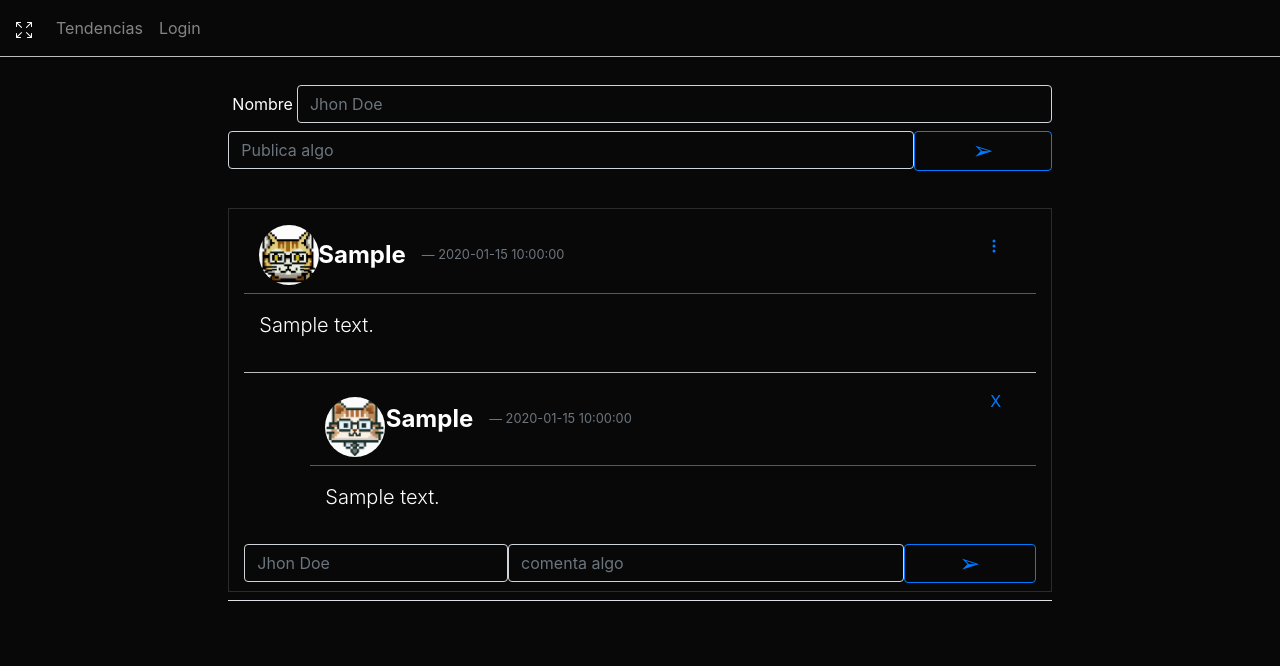
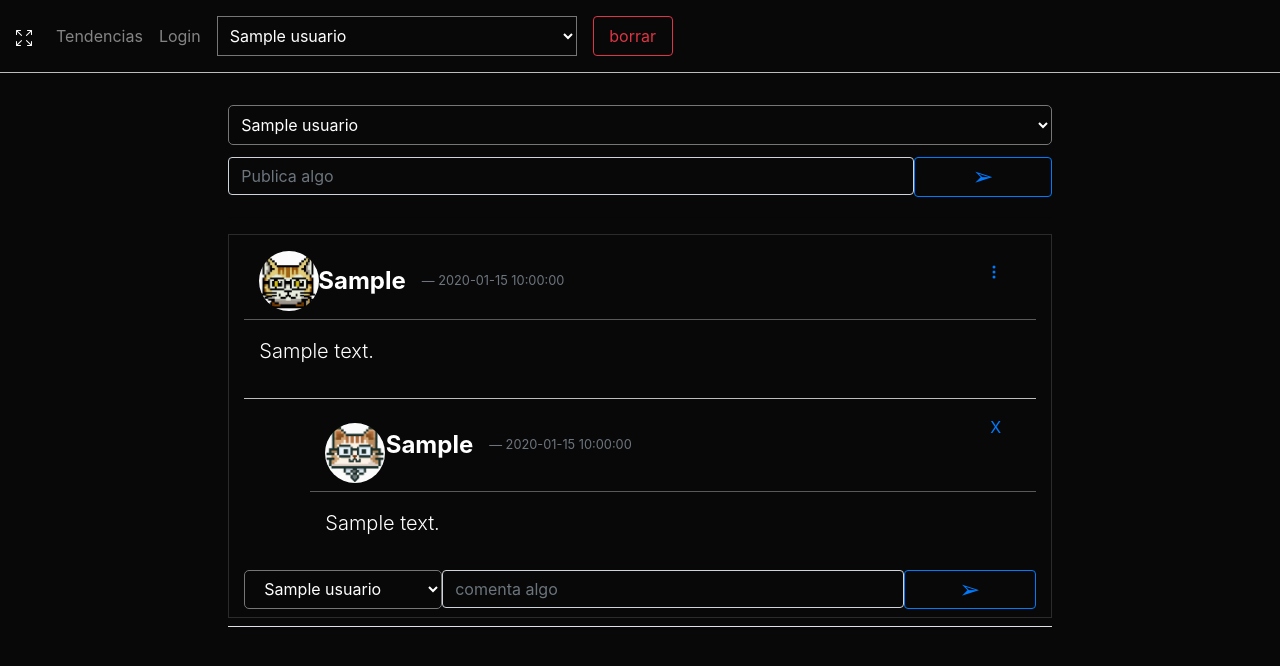
Before and after one commit to valentinoarballo/blog_flask, a Flask app: page / in a window 1280 px wide. Shown: the top 666 px of the page. Run offline with Flask 3, Linux system fonts and the light colour scheme; tables that the repository leaves empty hold one stand-in row (values such as "Sample post"); some libraries are stand-ins or nearby versions.

Commit message:
seleccionar usuario y borrar usuario

```diff
--- a/app.py
+++ b/app.py
@@ -115,10 +115,12 @@ def inject_posteos():
     publicaciones = Publicacion.query.order_by(Publicacion.fecha_hora.desc()).all()
     comentarios = db.session.query(Comentario).all()
     temas = db.session.query(Tema).all()
+    usuarios = db.session.query(Usuario).all()
     return  dict(
         publicaciones=publicaciones,  #esto va a estar disponible en todos los templates
         comentarios=comentarios,
-        temas=temas
+        temas=temas,
+        usuarios=usuarios
     )
 
 @app.route('/')
@@ -159,13 +161,29 @@ def nuevo_posteo():
 @app.route('/agregar_usuario', methods = ["POST"])
 def nuevo_usuario():
     if request.method == "POST":
-        nombre = request.form["nombre"] # llama al retorno del form autor
+        nombre = request.form["nombre"]
         email = request.form["email"]
         password = request.form["password"]
-        nuevo_usuario = Usuario(nombre=nombre, email=email, password=password) # crea un post asignando nombre del autor y el post en si
+        nuevo_usuario = Usuario(nombre=nombre, email=email, password=password)
         db.session.add(nuevo_usuario) # agrega el cambio
         db.session.commit() # lo commitea
         return redirect(url_for("index"))
+
+# eliminar usuario
+@app.route("/borrar_usuario", methods=["POST"])
+def borrar_usuario():
+    try:
+        id = request.form["usuario_id"]
+        flash("Usuario eliminado.")
+        usuario = Usuario.query.get(id)
+        db.session.delete(usuario) # borra la publicacion
+        db.session.commit() # commitea el cambio
+    except:
+        flash("No hay usuario para borrar.")
+
+    return redirect(url_for("index"))
+
+
 
 # eliminar publicacion
 @app.route("/borrar_publicacion/<id>")
--- a/static/css/main.css
+++ b/static/css/main.css
@@ -23,3 +23,9 @@ img {
     height: 60px;
     width: 60px;
 }
+
+#select{
+    background-color: rgb(8, 8, 8) !important;
+    color: rgb(255, 255, 255)!important;
+    border-radius: 5px!important;
+}
--- a/templates/index.html
+++ b/templates/index.html
@@ -20,10 +20,11 @@ Inicio
 {% endfor %}
 
 <form class="row mx-0 mt-4" action="/agregar_publicacion" method="POST">
-    <div class="col-lg-1 d-flex justify-content-center align-items-center">
-        <span class="text-center">Nombre</span>
-    </div>
-    <input class="form-control my-1 col-lg-11 col-12" type="text" name="autor" placeholder="Jhon Doe">
+    <select class="col-12 p-2 my-2" name="autor" id="select">
+        {% for usuario in usuarios %}
+            <option value="{{usuario.nombre}}">{{usuario.nombre}}</option>
+        {% endfor %}
+    </select>
     <input class="form-control col-10 my-1" type="text" name="descripcion" placeholder="Publica algo">
     <button class="btn-submit btn btn-outline-primary p-0 col-2 my-1" type="submit" style="font-size: 25px;">➢</button>
 </form>
@@ -99,9 +100,15 @@ Inicio
             <form class="row mx-0 w-100" action="/agregar_comentario" method="POST">
                 <input type="hidden" name="id_publicacion" value="{{ publicacion.id }}">
 
-                <input class="form-control col-lg-4 col-12" type="text" name="autor" placeholder="Jhon Doe">
-                <input class="form-control col-lg-6 col-8" type="text" name="descripcion" placeholder="comenta algo">
-                <button class="btn btn-submit btn-outline-primary p-0 col-lg-2 col-4" type="submit" style="font-size: 25px;">➢</button>
+                <select class="col-lg-3 col-12" name="autor" id="select">
+                    {% for usuario in usuarios %}
+                        <option value="{{usuario.nombre}}">{{usuario.nombre}}</option>
+                    {% endfor %}
+                </select>
+
+                <input class="form-control col-lg-7 col-8" type="text" name="descripcion" placeholder="comenta algo">
+
+                <button class="btn btn-submit btn-outline-primary p-0 col-lg-2 col-3" type="submit" style="font-size: 25px;">➢</button>
             </form>
         </div>
         {% endfor %}
--- a/templates/navbar.html
+++ b/templates/navbar.html
@@ -12,11 +12,22 @@
     </button>
     <div class="collapse navbar-collapse" id="collapsibleNavId">
         <ul class="navbar-nav mr-auto mt-2 mt-lg-0">
-            <li class="nav-item">
+            <li class="nav-item my-2">
                 <a class="nav-link" href="/tendencias">Tendencias</a>
             </li>
-            <li class="nav-item">
+            <li class="nav-item my-2 mr-2">
                 <a class="nav-link" href="/login">Login</a>
+            </li>
+            <li>
+                <form class="mx-0 my-2 row p-0" style="width: 30rem;" action="/borrar_usuario" method="POST">
+                    <select class="p-2 col-9 mr-3" name="usuario_id" style="background-color: rgb(8, 8, 8);
+                    color: rgb(255, 255, 255)">
+                        {% for usuario in usuarios %}
+                            <option value="{{usuario.id}}">{{usuario.nombre}}</option>
+                        {% endfor %}
+                    </select>
+                    <button class="btn-submit btn btn-outline-danger p-0 col-2" type="submit">borrar</button>
+                </form>
             </li>
         </ul>
     </div>
```
